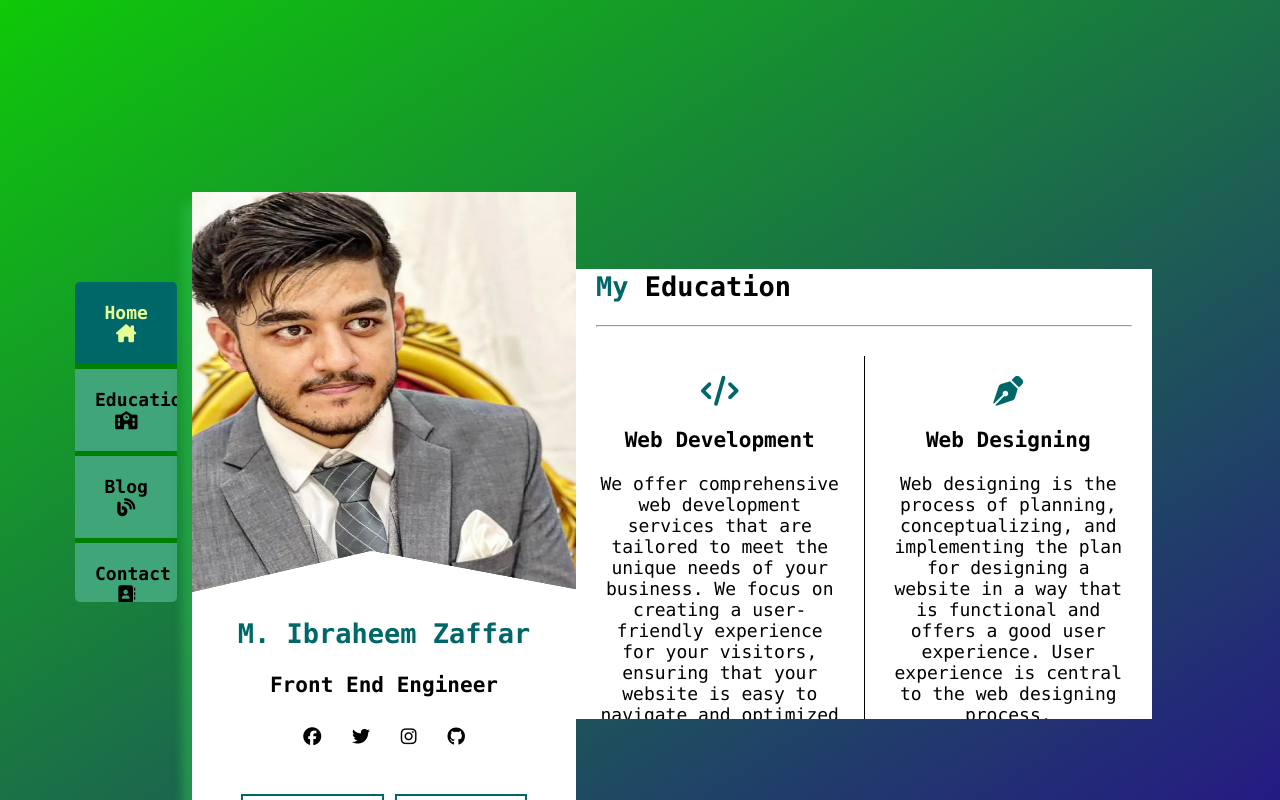
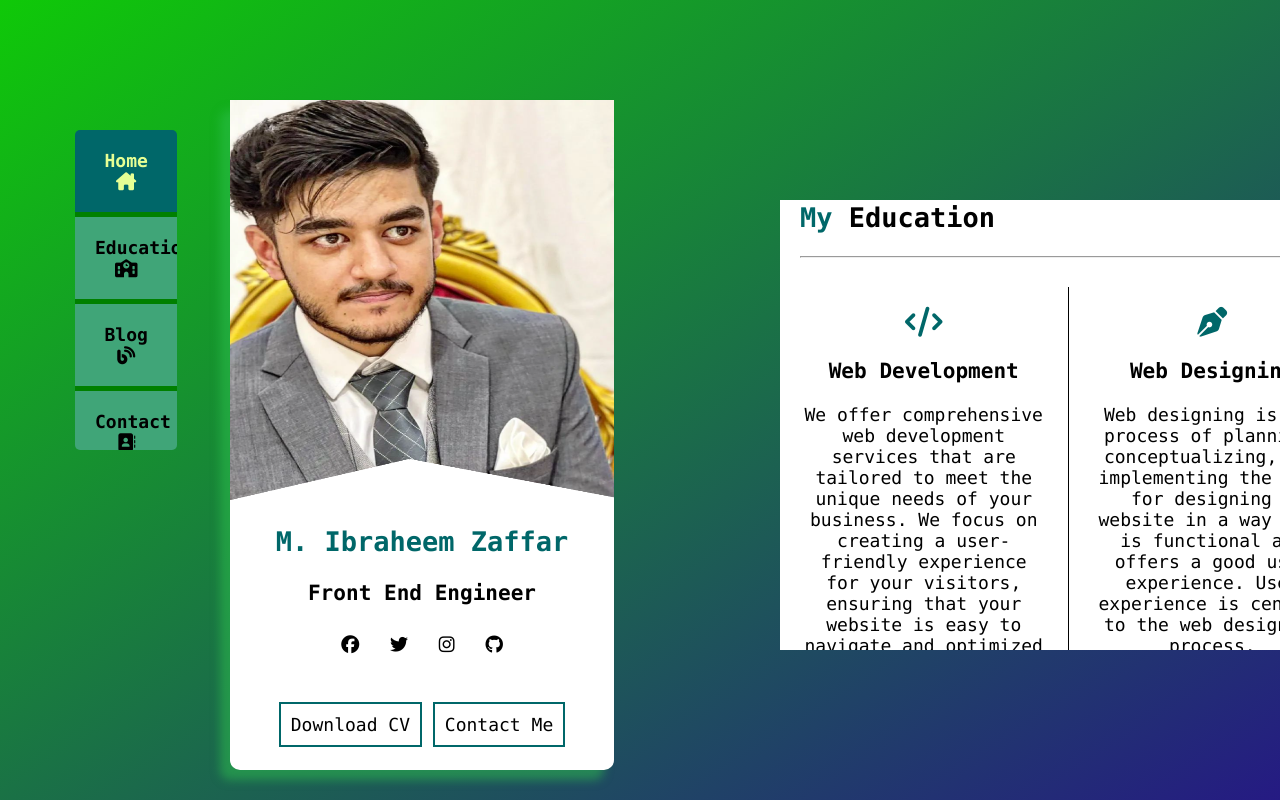
Before and after one commit to Devibbi/my-portfolio-web, a plain HTML site: page index.html in a window 1280 px wide. Both pictures are taken after a click on the link "Education". Drawn offline with Linux system fonts and the light colour scheme.

Commit message:
fixing positions

```diff
--- a/css-styles.css
+++ b/css-styles.css
@@ -47,8 +47,8 @@ body {
     background: white;
     height: 670px;
     position: fixed;
-    margin-left: 15%;
-    margin-top: 15%;
+    margin-left:230px;
+    margin-top: 100px;
     box-shadow: -10px 10px 10px rgba(45, 194, 77, 0.5);
     border-radius: 10px;
 
@@ -60,8 +60,8 @@ body {
     width: 45%;
     background: white;
     height: 450px;
-    margin-top: 21%;
-    margin-left: 45%;
+    margin-top: 200px;
+    margin-left: 780px;
 }
 
 /* Making navigation */
@@ -73,7 +73,7 @@ ul {
     position: fixed;
     height: 40%;
     overflow: auto;
-    margin-top: 22%;
+    margin-top: 130px;
     margin-left: 75px;
     border-radius: 5px;
     font-weight: bold;
--- a/index.html
+++ b/index.html
@@ -106,7 +106,7 @@
         </div>
 
         <!--- education block -- start -->
-        <div id="education" class="block2 scroll">
+        <div id="education" class="block2 scroll hidden">
             <div class="padding-20 margint-40">
                 <h2><span class="color-2">My</span> Education</h2>
                 <hr>
@@ -133,7 +133,7 @@
         </div>
 
         <!--- blog block -- start -->
-        <div id="blog" class="block2 scroll">
+        <div id="blog" class="block2 scroll hidden">
             <div class="padding-20 margint-40">
                 <h2><span class="color-2">My</span> Blog</h2>
                 <hr>
@@ -160,7 +160,7 @@
         </div>
 
          <!--- contact block -- start -->
-         <div id="contact" class="block2 scroll">
+         <div id="contact" class="block2 scroll hidden">
             <div class="padding-20 margint-40">
                 <h2><span class="color-2">Contact</span> me</h2>
                 <hr>
```
